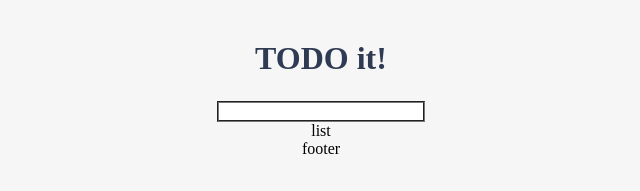
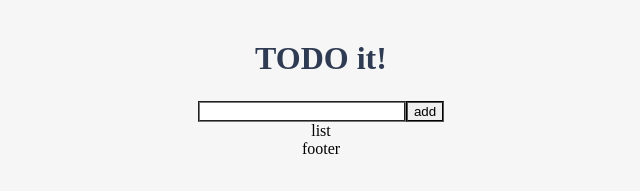
Before and after one commit to Umkimisstrong/Vue.jsStudy, a Vue app in the folder vue-intermediate/to-do/: page / in a window 1280 px wide. Shown: the top 191 px of the page, without its empty margins (319-959 px from the left). Built offline with nearby package versions, Linux system fonts and the light colour scheme.

Commit message:
Update TodoInput.vue

```diff
--- a/vue-intermediate/to-do/src/components/TodoInput.vue
+++ b/vue-intermediate/to-do/src/components/TodoInput.vue
@@ -1,12 +1,29 @@
 <template>
     <!-- TodoInput -->
     <div>
-        <input type="text">
+        <input type="text" v-model="newTodoItem">
+        <button v-on:click="addTodo">add</button>
     </div>
 </template>
 
 <script>
+export default {
+    data : function ()  {
+        return  {
+            newTodoItem: ""
+        }
+    },
+    methods: {
 
+        addTodo : function (){
+            //console.log(this.newTodoItem);
+            // 저장하는 로직
+            // 개발자도구의 애플리케이션 - 로컬스토리지에 key / value 로 저장이 된다.
+             localStorage.setItem(this.newTodoItem, this.newTodoItem);
+            this.newTodoItem = '';
+        }
+   },
+}
 
 </script>
 
```
